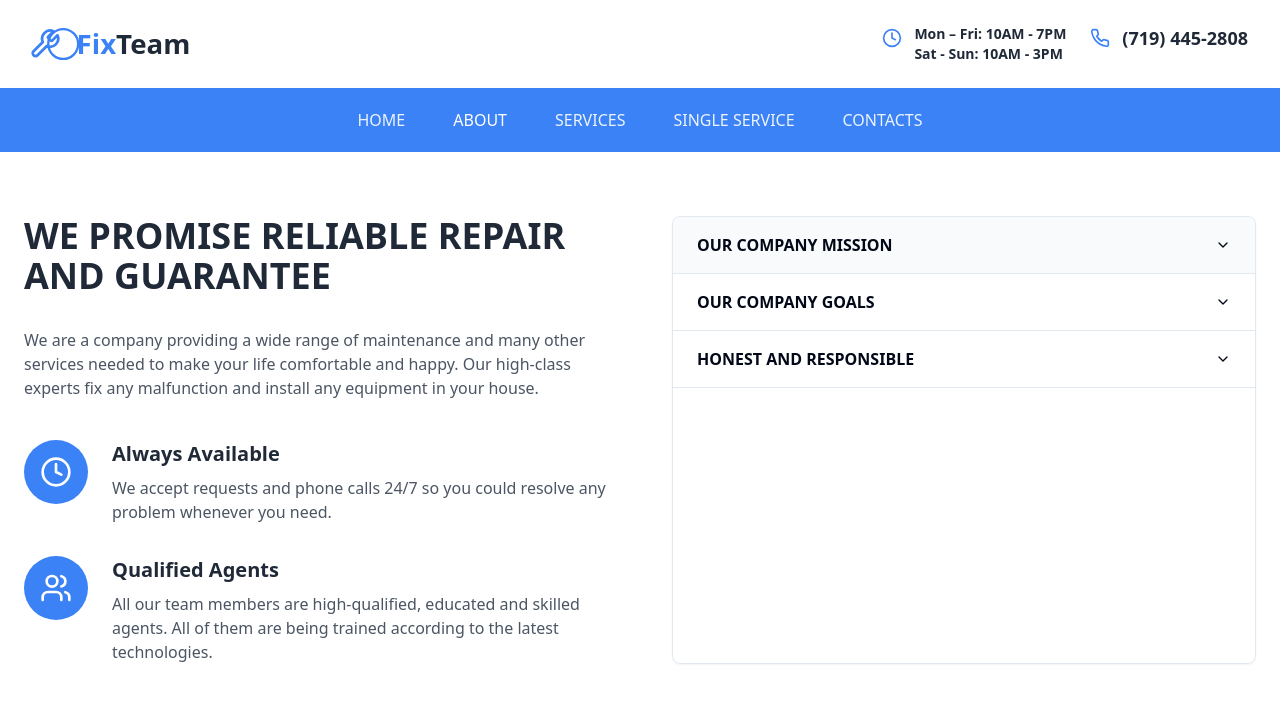
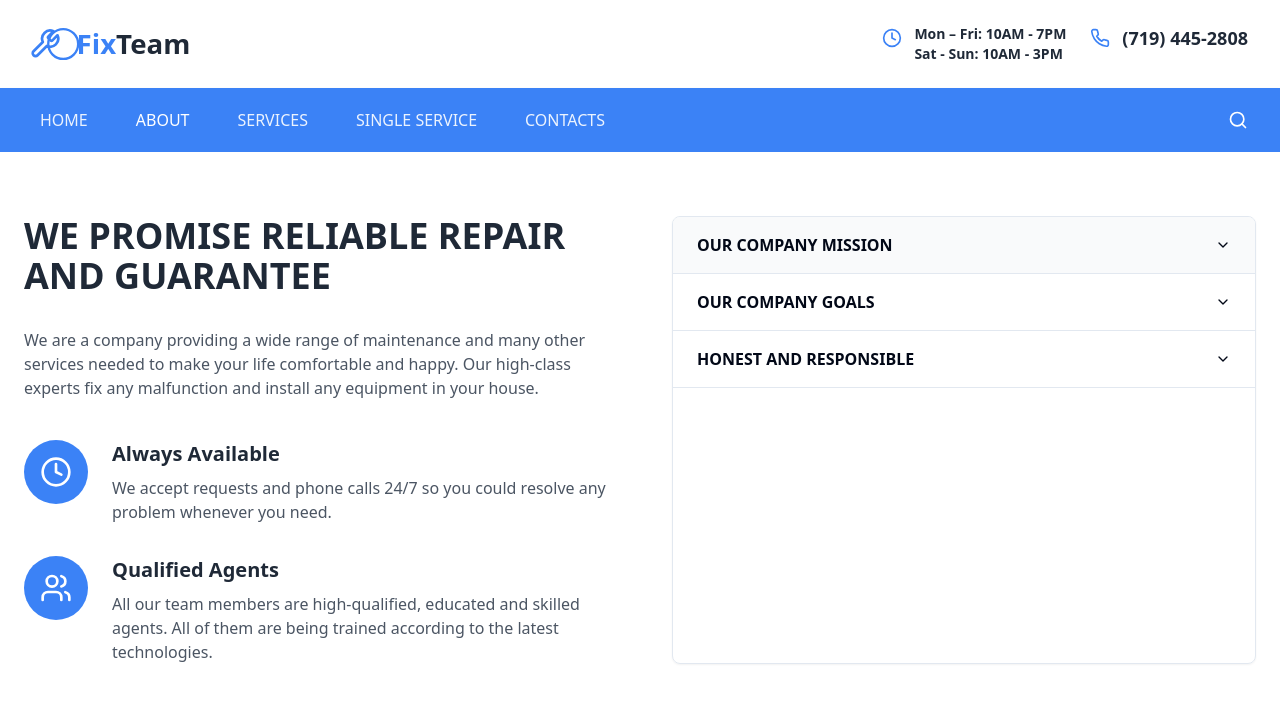
Before and after one commit to MariusWilsch/thomasplumbing-website-19, a React (Vite) app: page /about in a window 1280 px wide. Shown: the top 702 px of the page. Built offline with nearby package versions, Linux system fonts and the light colour scheme.

Commit message:
Reverted to edit edt-db6b0f53-b068-42d5-9ca6-2710b8fc8873: "Refactor: Move on to the next section"

```diff
--- a/src/features/header/components/Navbar.tsx
+++ b/src/features/header/components/Navbar.tsx
@@ -1,5 +1,6 @@
 
 import React from 'react';
+import { Search } from 'lucide-react';
 import { Link, useLocation } from 'react-router-dom';
 
 const navItems = [
@@ -15,7 +16,7 @@ const Navbar = () => {
 
   return (
     <nav className="w-full bg-blue-500 shadow-[0_2px_4px_rgba(0,0,0,0.08)]">
-      <div className="container mx-auto flex justify-center items-center py-3 px-4">
+      <div className="container mx-auto flex justify-between items-center py-3 px-4">
         <div className="flex">
           {navItems.map((item) => (
             <Link
@@ -28,6 +29,9 @@ const Navbar = () => {
             </Link>
           ))}
         </div>
+        <button className="text-white px-4" aria-label="Search">
+          <Search className="h-5 w-5" />
+        </button>
       </div>
     </nav>
   );
```
